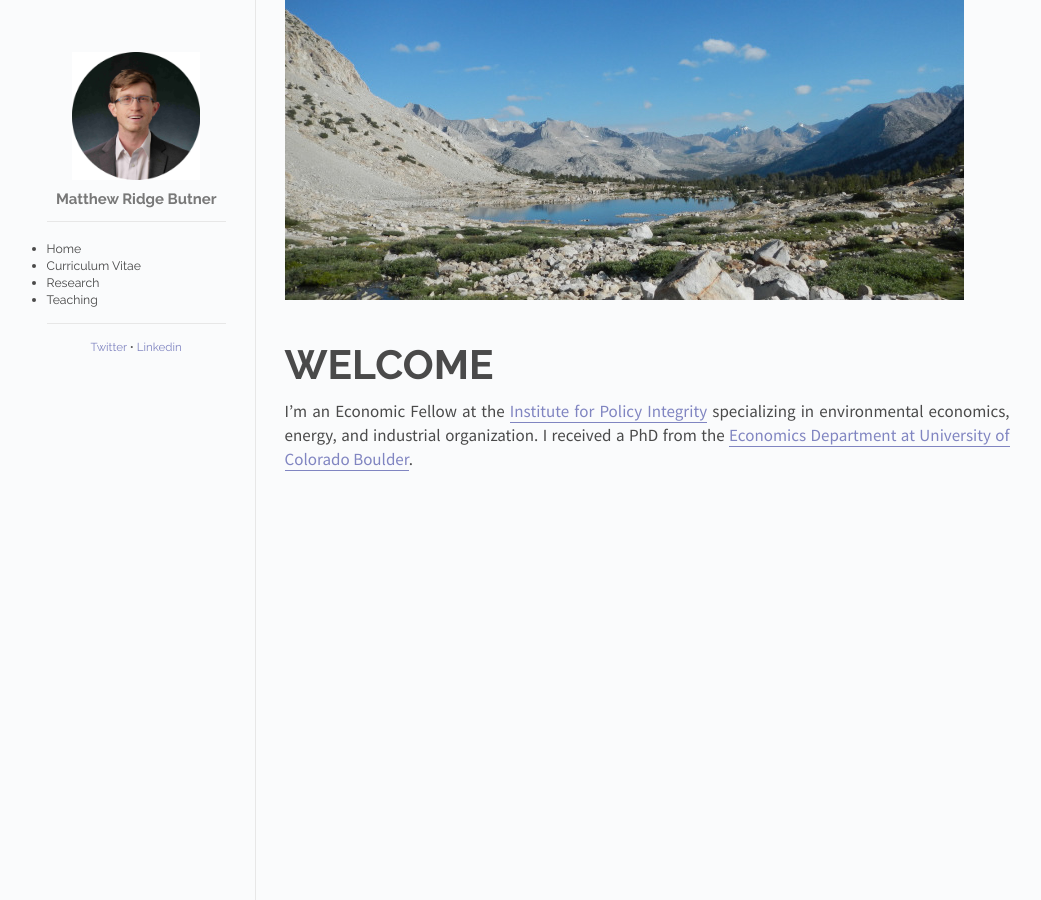
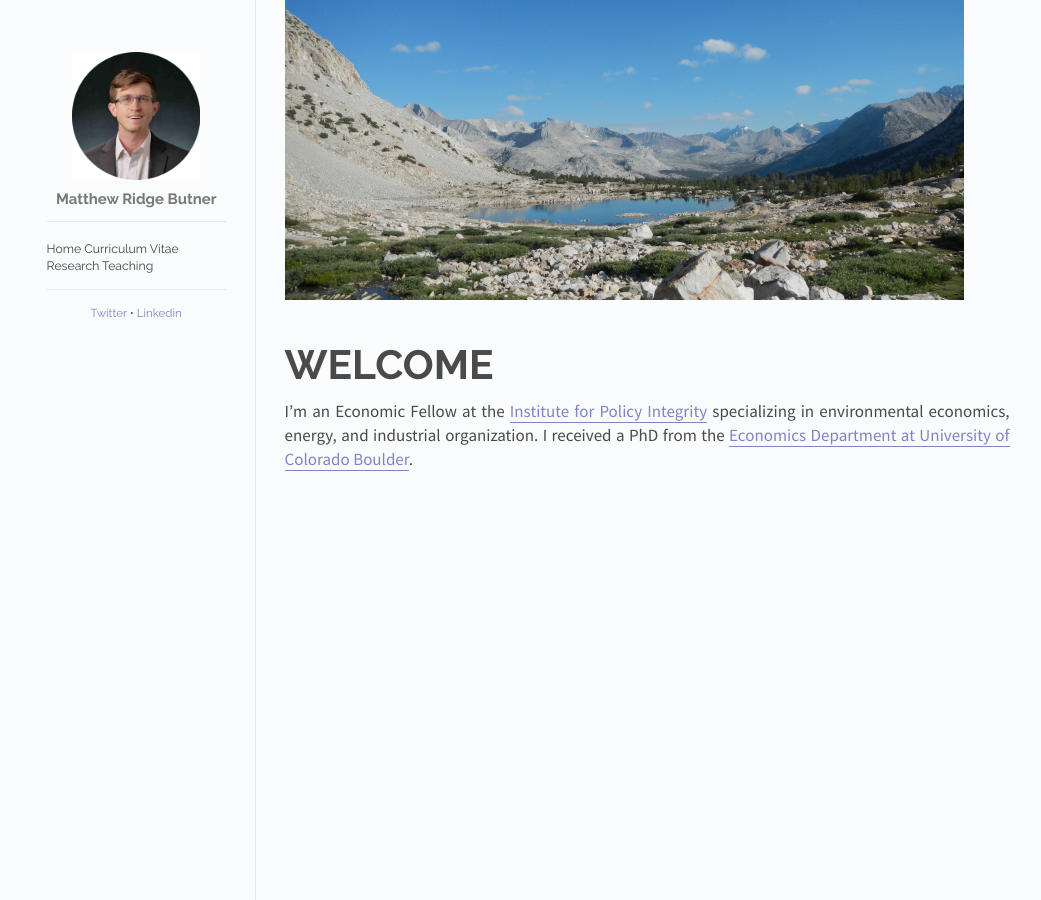
Before and after one commit to mattbutner/mattbutner.github.io, a Jekyll site: the page built from index.html, in a window 1280 px wide. Shown: the whole page, without its empty margins (103-1144 px from the left). Built offline with Jekyll 4.4.1, drawn with Linux system fonts in a browser that asks for light colours.

Commit message:
Update default.html

```diff
--- a/_layouts/default.html
+++ b/_layouts/default.html
@@ -32,12 +32,11 @@
         </div>
 
     <div class="posts">
-      <ul>
-    <li><a href="/">Home</a></li>
-    <li><a href="/butner_cv.pdf">Curriculum Vitae</a></li>
-    <li><a href="/research">Research</a></li>
-    <li><a href="/teaching">Teaching</a></li>
-      </ul>
+      <a href="/">Home</a>
+    <a href="/butner_cv.pdf">Curriculum Vitae</a>
+    <a href="/research">Research</a>
+    <a href="/teaching">Teaching</a>
+
 
 
   <!---        <ul class="posts-list">
```
